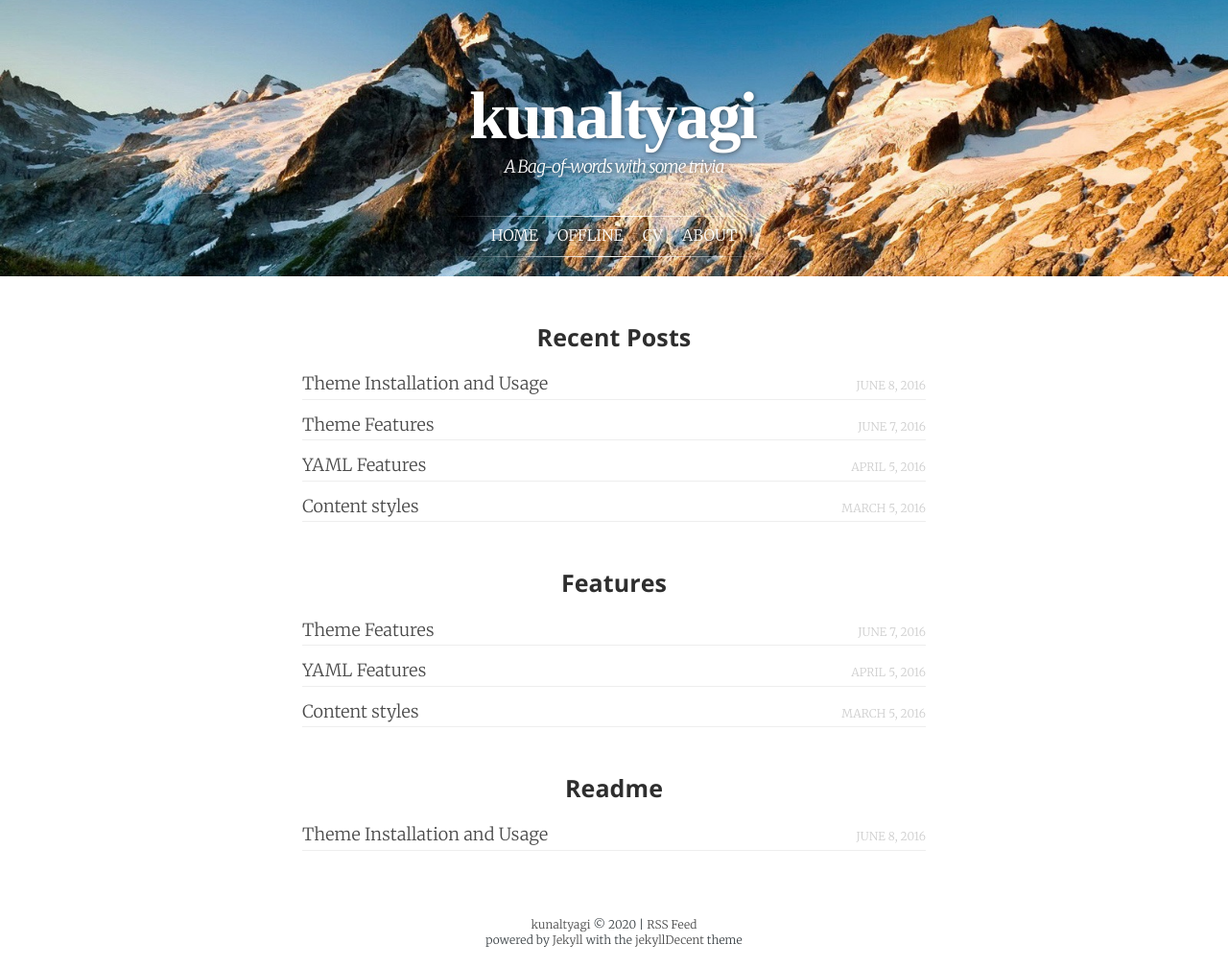
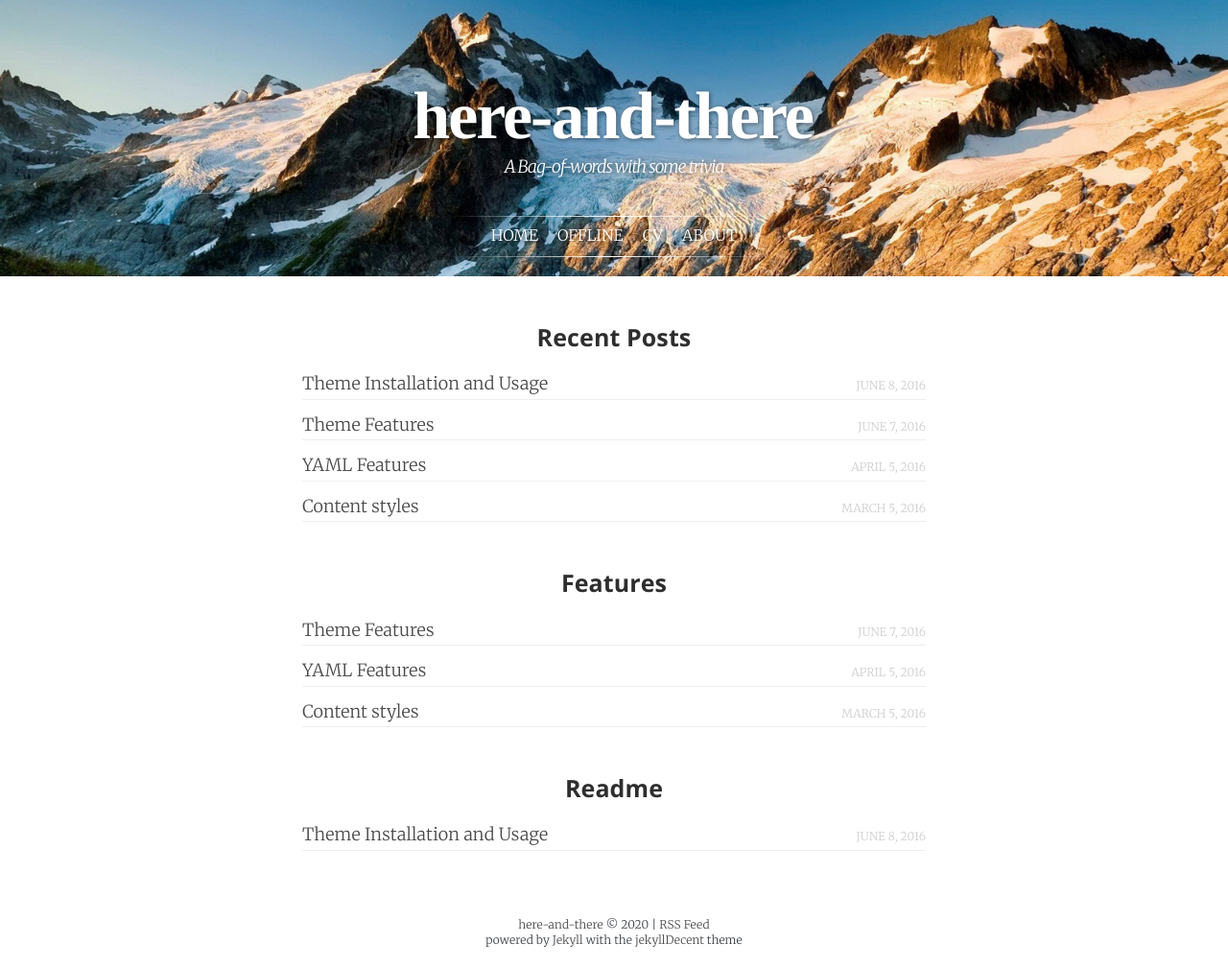
Before and after one commit to kunaltyagi/kunaltyagi.github.io, a Jekyll site: the page built from index.html, in a window 1280 px wide. Shown: the whole page at 96% size. Built offline with Jekyll 4.4.1, drawn with Linux system fonts in a browser that asks for light colours; some web fonts are replaced.

Commit message:
correction

```diff
--- a/_config.yml
+++ b/_config.yml
@@ -6,7 +6,7 @@
 # 'jekyll serve'. If you change this file, please restart the server process.
 
 # Site settings
-title:            kunaltyagi
+title:            here-and-there
 subtitle:         A Bag-of-words with some trivia
 description:      This is a personal landing page.
 keywords:         Kunal Tyagi kunaltyagi cv blog
```
